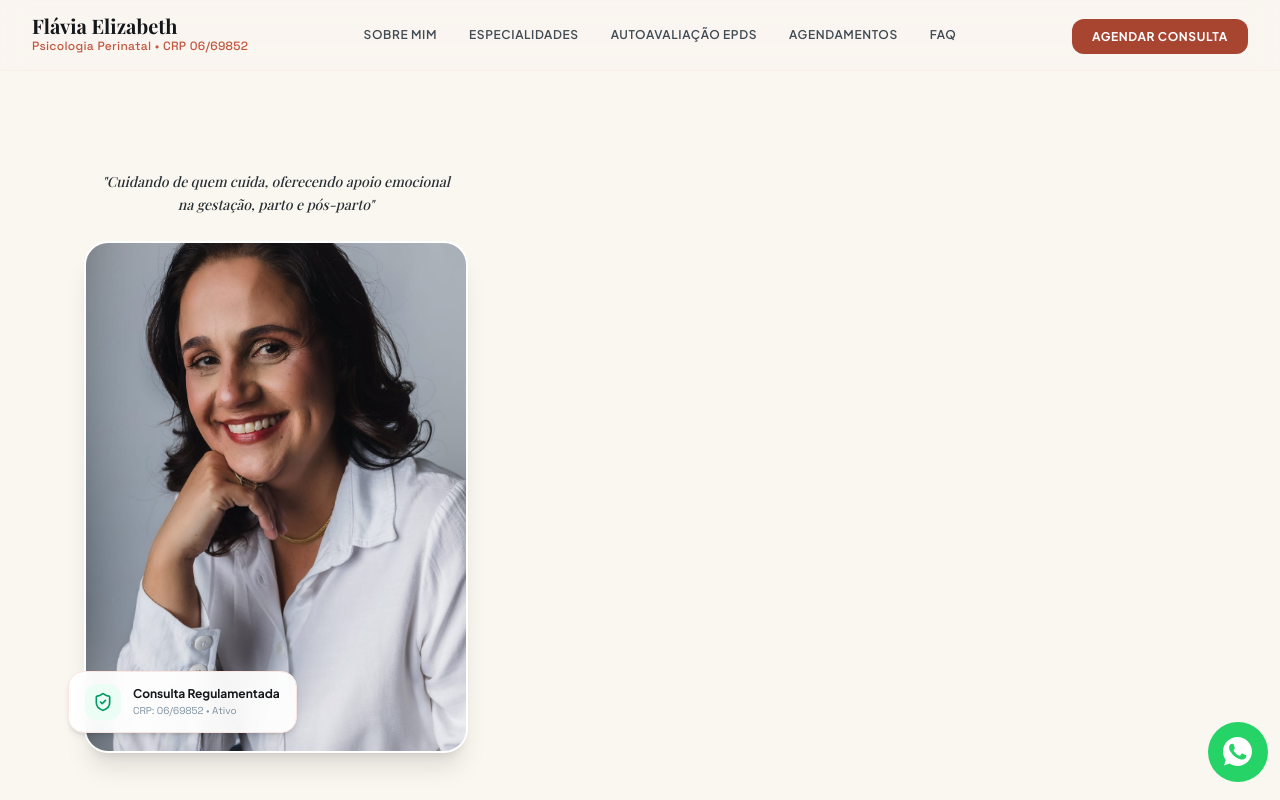
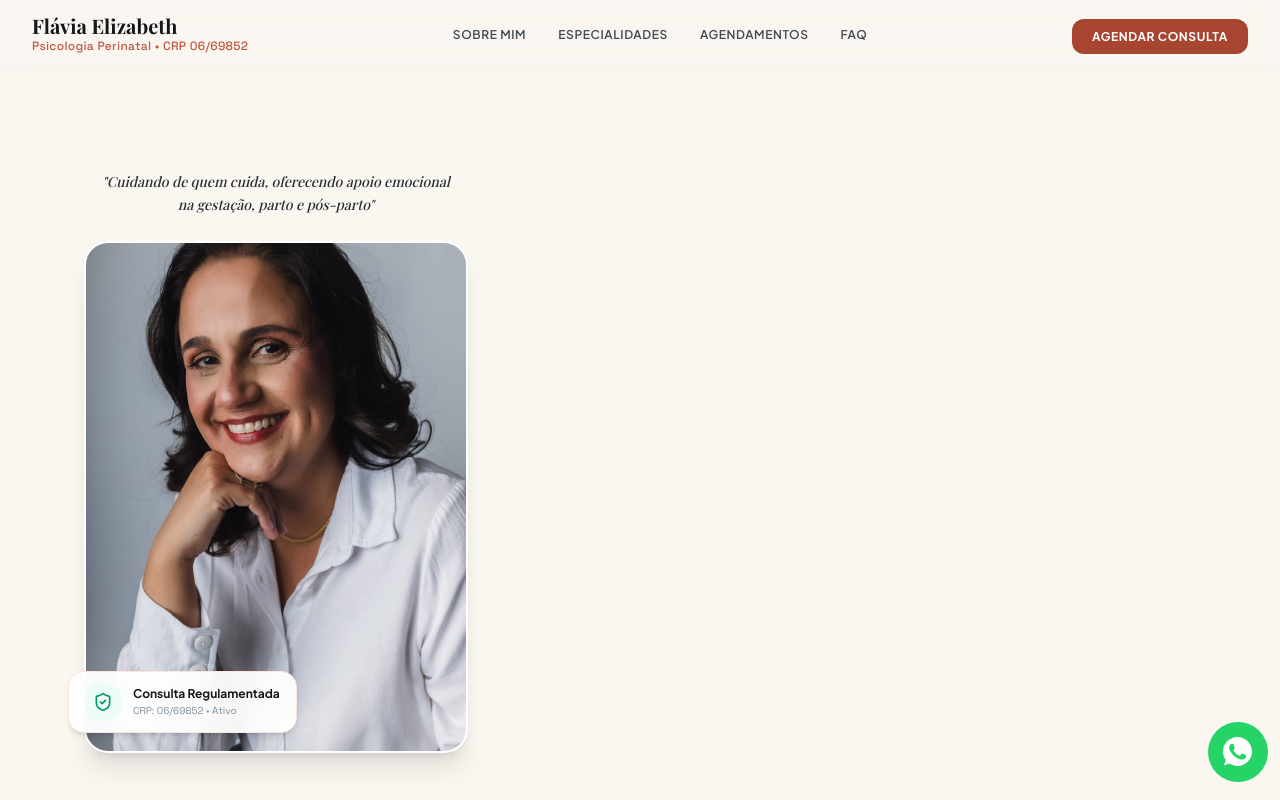
Before and after one commit to eurodev777/stk-react-flavia, a React (Vite) app: page / in a window 1280 px wide. Shown: the top 800 px of the page. Built offline with nearby package versions, Linux system fonts and the light colour scheme; a web font is replaced by a local one.

Commit message:
🎨 style: menu

```diff
--- a/src/App.tsx
+++ b/src/App.tsx
@@ -60,12 +60,6 @@ export default function App() {
               className="hover:text-coral-600 transition-colors"
             >
               Especialidades
-            </a>
-            <a
-              href="#autoavaliacao"
-              className="hover:text-coral-600 transition-colors"
-            >
-              Autoavaliação EPDS
             </a>
             <a
               href="#agendamento"
```
